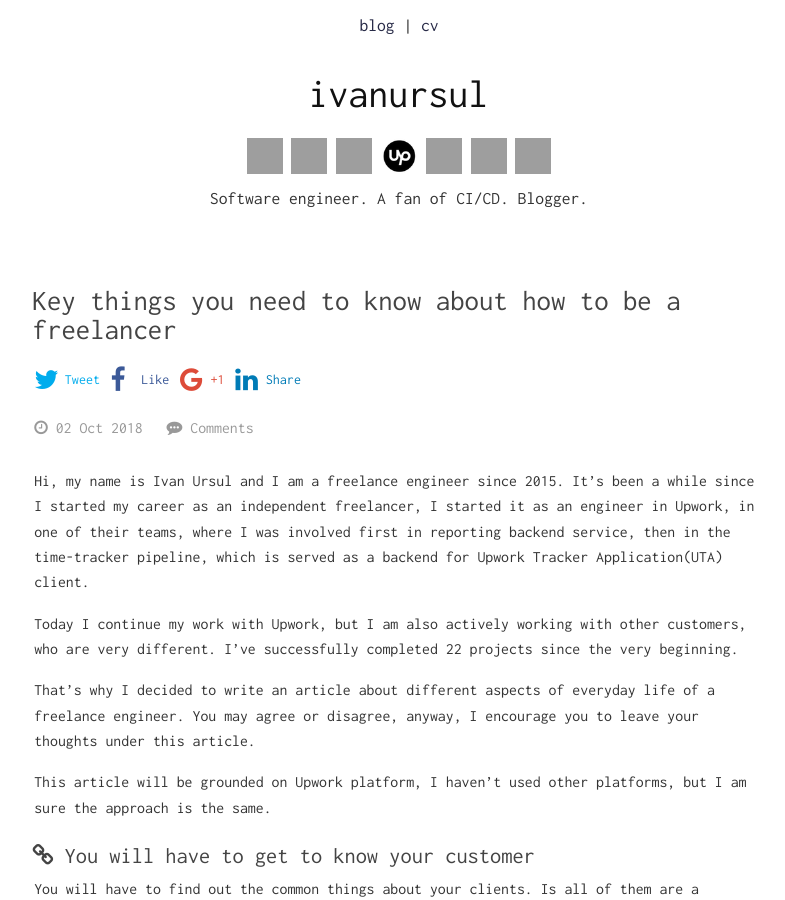
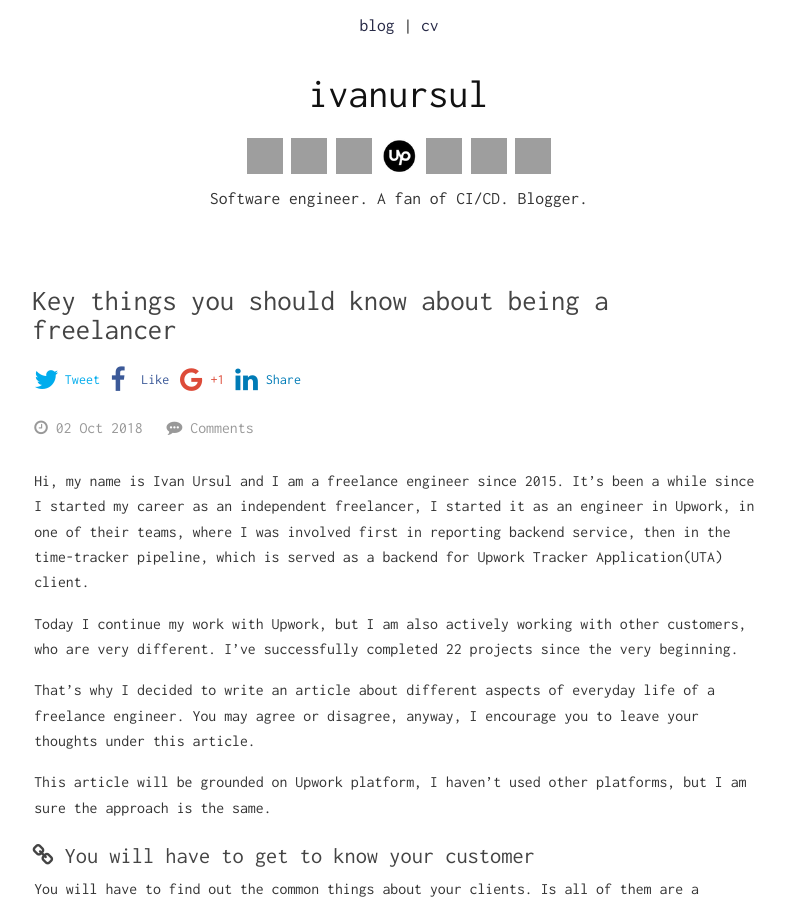
Before and after one commit to ivanursul/ivanursul, a Jekyll site: the page built from _posts/2017-10-02-top-things-to-know-as-freelancer.markdown, in a window 1280 px wide and 900 px high, cut to the strip 0-900 px from the top of the window. Shown: the whole strip, without its empty margins (241-1026 px from the left). Built offline with Jekyll 4.4.1, drawn with Linux system fonts in a browser that asks for light colours; comment, search, counter and statistics services are not loaded; grey boxes are pictures that could not be loaded.

```diff
--- a/_posts/2017-10-02-top-things-to-know-as-freelancer.markdown
+++ b/_posts/2017-10-02-top-things-to-know-as-freelancer.markdown
@@ -1,6 +1,6 @@
 ---
 layout: "post"
-title:  "Key things you need to know about how to be a freelancer"
+title:  "Key things you should know about being a freelancer"
 date: 2018-10-02 12:00:00
 permalink: how-to-be-a-freelancer
 ---
```
